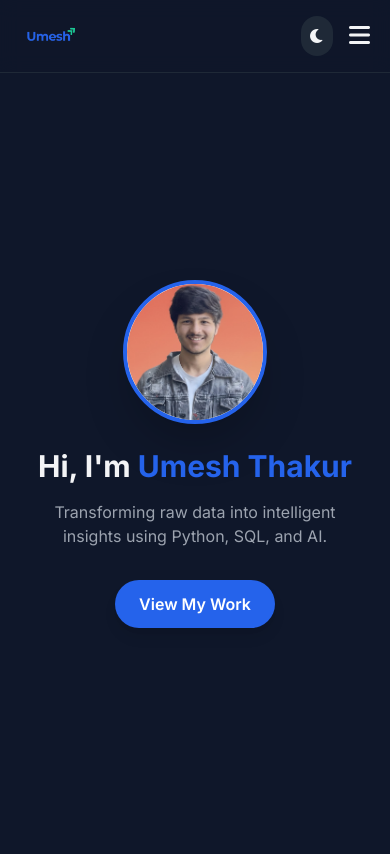
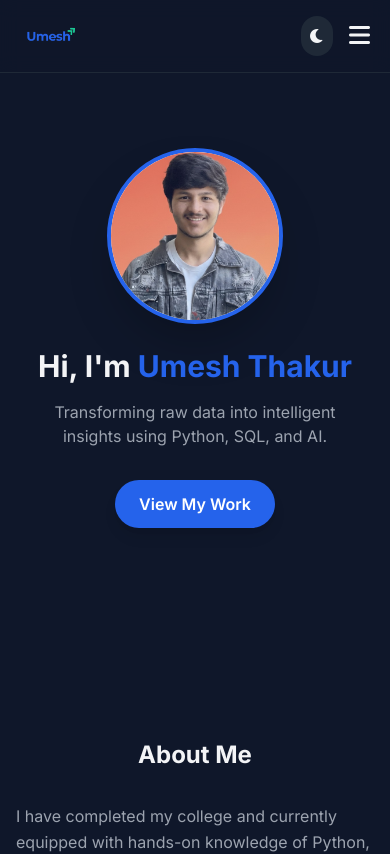
Before and after one commit to Umeshh-Dev/umesh-portfolio, a React (Vite) app: page / in a window 390 px wide. Shown: the top 854 px of the page. Built offline with nearby package versions, Linux system fonts and the light colour scheme; no server answers.

Commit message:
edit styless

```diff
--- a/src/App.jsx
+++ b/src/App.jsx
@@ -374,9 +374,9 @@ function App() {
         </div>
       )}
 
-      {/* HERO SECTION (Text overlap fix applied with pt-28 sm:pt-36) */}
-      <section id="home" className="min-h-screen flex flex-col justify-center items-center text-center px-4 sm:px-6 pt-28 sm:pt-36 pb-12">
-        <div className="w-36 h-36 sm:w-48 sm:h-48 rounded-full mb-6 border-4 border-[#2563EB] overflow-hidden shadow-2xl flex items-center justify-center bg-white">
+      {/* HERO SECTION */}
+      <section id="home" className="hero min-h-screen flex flex-col justify-center items-center text-center px-4 sm:px-6 pt-20 sm:pt-28 pb-12">
+        <div className="w-44 h-44 sm:w-48 sm:h-48 rounded-full mb-6 border-4 border-[#2563EB] overflow-hidden shadow-2xl flex items-center justify-center bg-white">
           <img src="/Profile Picture.jpeg" alt="Umesh Thakur" className="min-w-[155%] min-h-[155%] object-cover" style={{ objectPosition: 'center 20%' }} />
         </div>
         <h1 className="text-3xl sm:text-5xl md:text-7xl font-bold mb-4">Hi, I'm <span className="text-[#2563EB]">Umesh Thakur</span></h1>
@@ -385,8 +385,8 @@ function App() {
       </section>
 
       {/* ABOUT SECTION */}
-      <section id="about" className="py-16 sm:py-20 px-4 sm:px-6 max-w-6xl mx-auto">
-        <h2 className="text-2xl sm:text-3xl font-bold mb-8 sm:mb-12 text-center">About Me</h2>
+      <section className="py-16 sm:py-20 px-4 sm:px-6 max-w-6xl mx-auto">
+        <h2 id="about" className="text-2xl sm:text-3xl font-bold mb-8 sm:mb-12 text-center">About Me</h2>
         <div className="grid grid-cols-1 md:grid-cols-2 gap-8 md:gap-12 items-center">
           <div className="text-gray-400 leading-relaxed text-base sm:text-lg content-text space-y-4">
             <p>I have completed my college and currently equipped with hands-on knowledge of Python, SQL, NumPy, Pandas, and Business Intelligence tools.</p>
@@ -407,8 +407,8 @@ function App() {
       </section>
 
       {/* EDUCATION SECTION */}
-      <section id="education-section" className="py-16 sm:py-20 px-4 sm:px-6 max-w-6xl mx-auto">
-        <div className="text-center mb-10 sm:mb-12">
+      <section className="py-16 sm:py-20 px-4 sm:px-6 max-w-6xl mx-auto">
+        <div id="education-section" className="text-center mb-10 sm:mb-12">
           <h2 className="text-2xl sm:text-3xl font-bold mb-4">Education & Credentials</h2>
           {isAdminLoggedIn && (
             <button onClick={() => setIsEduModalOpen(true)} className="bg-gradient-to-r from-emerald-500 to-green-600 text-white px-5 py-2.5 rounded-xl text-sm font-semibold shadow-lg inline-flex items-center gap-2 mt-2">
@@ -476,8 +476,8 @@ function App() {
       </section>
 
       {/* PROJECTS SECTION */}
-      <section id="projects" className="py-16 sm:py-20 px-4 sm:px-6 max-w-6xl mx-auto">
-        <div className="text-center mb-10 sm:mb-12">
+      <section className="py-16 sm:py-20 px-4 sm:px-6 max-w-6xl mx-auto">
+        <div id="projects" className="text-center mb-10 sm:mb-12">
           <h2 className="text-2xl sm:text-3xl font-bold mb-4">Projects</h2>
           {isAdminLoggedIn && (
             <button onClick={() => setIsAddModalOpen(true)} className="bg-gradient-to-r from-emerald-500 to-green-600 text-white px-5 py-2.5 rounded-xl text-sm font-semibold shadow-lg inline-flex items-center gap-2 mt-2">
@@ -526,8 +526,8 @@ function App() {
       </section>
 
       {/* CONTACT SECTION */}
-      <section id="contact" className="py-16 sm:py-20 px-4 sm:px-6 max-w-4xl mx-auto text-center">
-        <h2 className="text-2xl sm:text-3xl font-bold mb-6">Get In Touch</h2>
+      <section className="py-16 sm:py-20 px-4 sm:px-6 max-w-4xl mx-auto text-center">
+        <h2 id="contact" className="text-2xl sm:text-3xl font-bold mb-6">Get In Touch</h2>
         <p className="text-gray-400 mb-8 sm:mb-10 contact-desc text-sm sm:text-base">Have a project in mind? Let's talk.</p>
         <form onSubmit={handleContactSubmit} className="space-y-4 sm:space-y-6">
           <input type="text" name="name" placeholder="Name" required className="w-full p-3 sm:p-4 rounded-lg bg-gray-800 border border-gray-700 text-white text-sm sm:text-base" />
--- a/src/style.css
+++ b/src/style.css
@@ -6,11 +6,11 @@ body {
 /* Navbar ke niche sections ko chupne se rokne ke liye proper offset */
 html {
   scroll-behavior: smooth;
-  scroll-padding-top: 110px;
+  scroll-padding-top: 95px;
 }
 
 section {
-  scroll-margin-top: 110px;
+  scroll-margin-top: 95px;
 }
 
 .glass {
@@ -80,8 +80,6 @@ section {
 
 /* Mobile view optimization */
 @media (max-width: 768px) {
-
-  /* 1. Logo Bada Karein */
   header a, nav a, .header .logo, .navbar-brand, nav span, header span {
     font-size: 26px !important;
   }
@@ -90,46 +88,15 @@ section {
     max-height: 40px !important;
   }
 
-  /* 2. Hero Section ko Balanced aur Bhara-bhara banane ke liye */
   .hero {
-    min-height: 75vh !important; /* Mobile par khalipan hatane ke liye proper height */
+    min-height: 80vh !important;
     height: auto !important;
-    padding-top: 30px !important;
-    padding-bottom: 30px !important;
+    padding-top: 20px !important;
+    padding-bottom: 20px !important;
     display: flex !important;
     flex-direction: column !important;
-    justify-content: center !important; /* Content ko vertically center karega taaki khali na lage */
+    justify-content: center !important;
     align-items: center !important;
     text-align: center;
   }
-
-  /* 3. Profile Picture Size & Spacing */
-  .hero img.rounded-full,
-  .hero .profile-pic-container img,
-  .hero img {
-    width: 180px !important;
-    height: 180px !important;
-    margin-top: 0px !important;
-    margin-bottom: 16px !important;
-  }
-
-  /* 4. Text & Button Spacing */
-  .hero h1 {
-    font-size: 30px !important;
-    margin-top: 0px !important;
-    margin-bottom: 8px !important;
-  }
-
-  .hero p {
-    font-size: 16px !important;
-    margin-bottom: 20px !important;
-    padding-left: 12px;
-    padding-right: 12px;
-  }
-
-  .hero .btn {
-    font-size: 16px !important;
-    padding: 12px 28px !important;
-    margin-bottom: 0px !important;
-  }
 }
```
